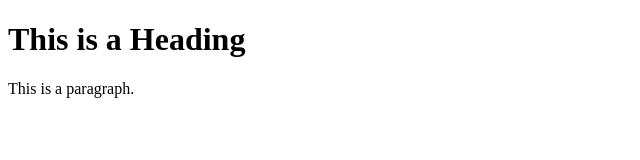
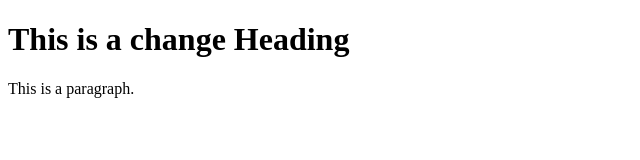
Before and after one commit to aakashconky/learning-git, a plain HTML site: page index.html in a window 1280 px wide. Shown: the whole page, without its empty margins (0-640 px from the left). Drawn offline with Linux system fonts and the light colour scheme.

Commit message:
Update index.html

```diff
--- a/index.html
+++ b/index.html
@@ -5,7 +5,7 @@
 </head>
 <body>
 
-<h1>This is a Heading</h1>
+<h1>This is a  change Heading</h1>
 <p>This is a paragraph.</p>
 
 </body>
```
